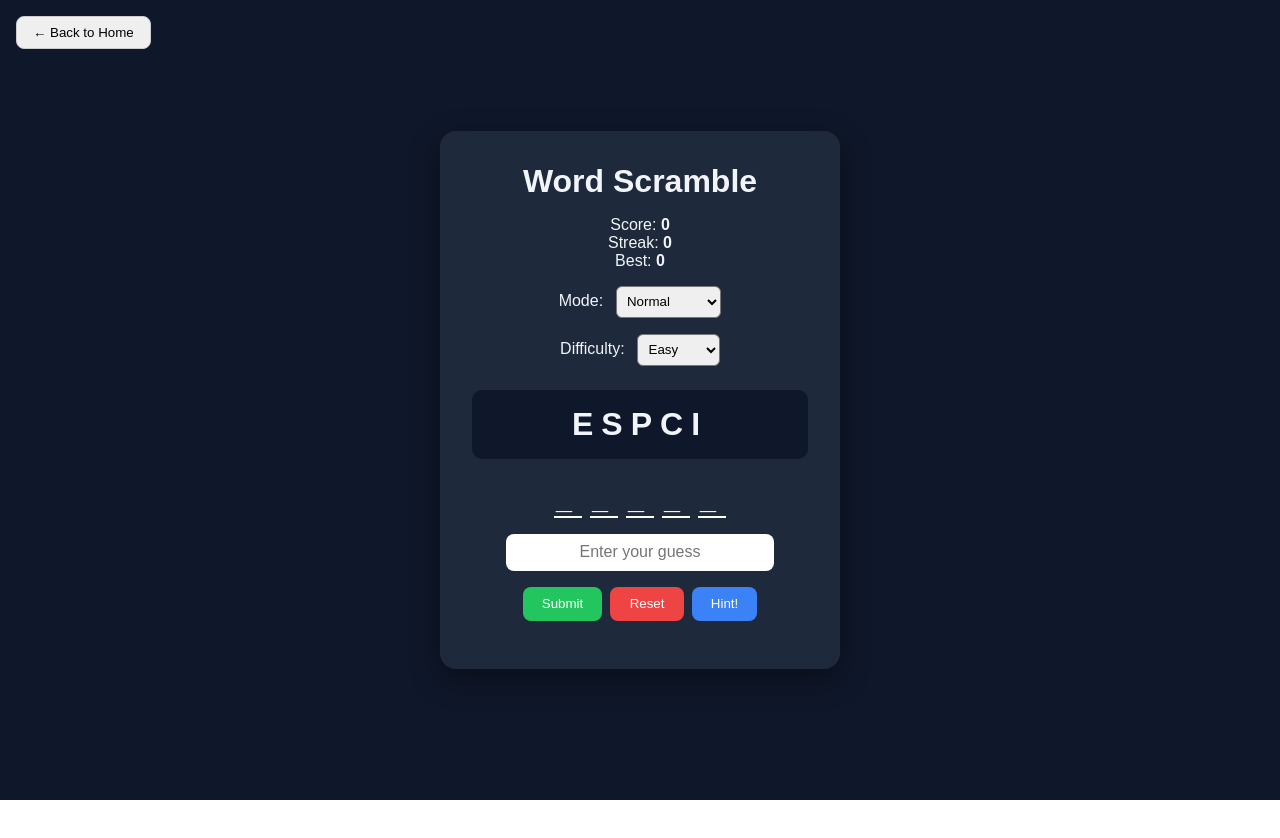
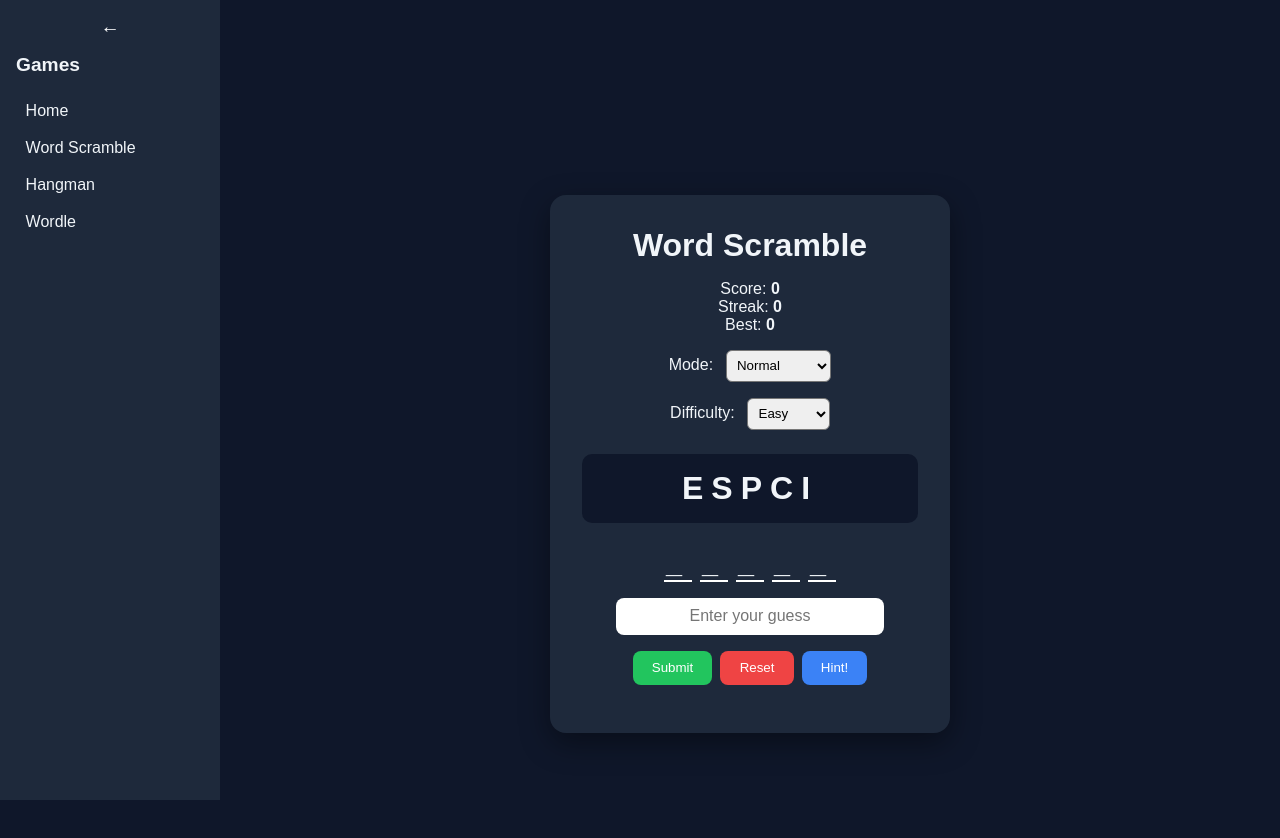
Before and after one commit to mtg04/270-brain-games, a Next.js app in the folder brain-games/: page /games/scramble in a window 1280 px wide. Shown: the top 838 px of the page. Before the commit the page ends 800 px from the top, so only its background shows below. Built offline with nearby package versions, Linux system fonts and the light colour scheme.

Commit message:
sidebar is now collapsable/ set up a layout component

```diff
--- /dev/null
+++ b/brain-games/components/Layout.tsx
@@ -0,0 +1,12 @@
+import Sidebar from "@/components/Sidebar";
+import React from "react";
+
+export default function Layout({ children }: { children: React.ReactNode }) {
+  return (
+    <div style={{ display: "flex", minHeight: "100vh", background: "#0f172a" }}>
+      <Sidebar />
+
+      <main style={{ flex: 1, padding: "2rem" }}>{children}</main>
+    </div>
+  );
+}
--- a/brain-games/components/Sidebar.tsx
+++ b/brain-games/components/Sidebar.tsx
@@ -1,3 +1,4 @@
+import { useState } from "react";
 import Link from "next/link";
 import styles from "@/styles/Sidebar.module.css";
 
@@ -9,13 +10,25 @@ const games = [
 ];
 
 export default function Sidebar() {
+  const [collapsed, setCollapsed] = useState(false);
+
   return (
-    <div className={styles.sidebar}>
-      <h2 className={styles.title}>Games</h2>
+    <div className={`${styles.sidebar} ${collapsed ? styles.collapsed : ""}`}>
+      <button
+        className={styles.toggle}
+        onClick={() => setCollapsed(!collapsed)}
+      >
+        {collapsed ? "→" : "←"}
+      </button>
+
+      {!collapsed && <h2 className={styles.title}>Games</h2>}
+
       <nav>
         {games.map((game) => (
           <Link key={game.name} href={game.route}>
-            <div className={styles.link}>{game.name}</div>
+            <div className={styles.link}>
+              {collapsed ? game.name[0] : game.name}
+            </div>
           </Link>
         ))}
       </nav>
--- a/brain-games/pages/games/scramble.tsx
+++ b/brain-games/pages/games/scramble.tsx
@@ -1,45 +1,149 @@
 import { useEffect, useRef, useState } from "react";
-import { useRouter } from "next/router";
+import Layout from "@/components/Layout";
 
 /* ---------------- WORD BANK ---------------- */
 
 const WORDS = {
   easy: [
     // 3-letter
-    "cat", "dog", "sun", "map", "pen", "cup", "hat", "bed", "car", "box",
-    "run", "red", "top", "fan", "key", "lip", "net", "fog", "log", "bat",
+    "cat",
+    "dog",
+    "sun",
+    "map",
+    "pen",
+    "cup",
+    "hat",
+    "bed",
+    "car",
+    "box",
+    "run",
+    "red",
+    "top",
+    "fan",
+    "key",
+    "lip",
+    "net",
+    "fog",
+    "log",
+    "bat",
 
     // 5-letter
-    "apple", "grape", "stone", "plant", "chair", "table", "light", "sound",
-    "water", "bread", "clock", "mouse", "train", "sweet", "green", "brown",
-    "smile", "laugh", "drink", "bring", "crane", "flame", "glide", "pride",
-    "trace", "blame", "frame", "shine", "spice", "slice"
+    "apple",
+    "grape",
+    "stone",
+    "plant",
+    "chair",
+    "table",
+    "light",
+    "sound",
+    "water",
+    "bread",
+    "clock",
+    "mouse",
+    "train",
+    "sweet",
+    "green",
+    "brown",
+    "smile",
+    "laugh",
+    "drink",
+    "bring",
+    "crane",
+    "flame",
+    "glide",
+    "pride",
+    "trace",
+    "blame",
+    "frame",
+    "shine",
+    "spice",
+    "slice",
   ],
 
   medium: [
     // 6-letter
-    "planet", "bridge", "stream", "forest", "castle", "silver", "golden",
-    "rocket", "puzzle", "jungle", "butter", "little", "battle", "travel",
-    "animal", "memory", "random", "bright", "circle", "square",
+    "planet",
+    "bridge",
+    "stream",
+    "forest",
+    "castle",
+    "silver",
+    "golden",
+    "rocket",
+    "puzzle",
+    "jungle",
+    "butter",
+    "little",
+    "battle",
+    "travel",
+    "animal",
+    "memory",
+    "random",
+    "bright",
+    "circle",
+    "square",
 
     // 7-letter
-    "teacher", "student", "country", "picture", "weather", "freedom",
-    "problem", "success", "balance", "process", "journey", "capture",
-    "monster", "network", "plastic", "traffic", "kitchen", "station",
-    "diamond", "element"
+    "teacher",
+    "student",
+    "country",
+    "picture",
+    "weather",
+    "freedom",
+    "problem",
+    "success",
+    "balance",
+    "process",
+    "journey",
+    "capture",
+    "monster",
+    "network",
+    "plastic",
+    "traffic",
+    "kitchen",
+    "station",
+    "diamond",
+    "element",
   ],
 
   hard: [
     // longer 6–7+ mixed (harder due to structure)
-    "complex", "dynamic", "program", "compute", "predict", "analyze",
-    "iterate", "feature", "project", "compile", "execute", "optimize",
-    "network", "storage", "virtual", "process", "thread", "library",
+    "complex",
+    "dynamic",
+    "program",
+    "compute",
+    "predict",
+    "analyze",
+    "iterate",
+    "feature",
+    "project",
+    "compile",
+    "execute",
+    "optimize",
+    "network",
+    "storage",
+    "virtual",
+    "process",
+    "thread",
+    "library",
 
     // longer / trickier
-    "function", "variable", "constant", "argument", "operator",
-    "framework", "database", "component", "structure", "algorithm",
-    "interface", "developer", "condition", "iteration", "parameter"
-  ]
+    "function",
+    "variable",
+    "constant",
+    "argument",
+    "operator",
+    "framework",
+    "database",
+    "component",
+    "structure",
+    "algorithm",
+    "interface",
+    "developer",
+    "condition",
+    "iteration",
+    "parameter",
+  ],
 };
 
 type Difficulty = "easy" | "medium" | "hard";
@@ -61,7 +165,6 @@ function shuffleWord(word: string): string {
 /* ---------------- COMPONENT ---------------- */
 
 export default function Scramble() {
-  const router = useRouter();
   const [revealed, setRevealed] = useState<boolean[]>([]);
   const [word, setWord] = useState("");
   const [scrambled, setScrambled] = useState("");
@@ -98,8 +201,7 @@ export default function Scramble() {
       return;
     }
 
-  const randomWord =
-    bank[Math.floor(Math.random() * bank.length)];
+    const randomWord = bank[Math.floor(Math.random() * bank.length)];
 
     let scrambledWord = shuffleWord(randomWord);
     while (scrambledWord === randomWord) {
@@ -140,8 +242,6 @@ export default function Scramble() {
     }, 600);
   }, [timeLeft, mode]);
 
-
-
   /* ---------------- INIT ---------------- */
 
   useEffect(() => {
@@ -168,7 +268,6 @@ export default function Scramble() {
       setStreak(0);
     }
   };
-
 
   const giveHint = () => {
     const hiddenIndexes = revealed
@@ -206,6 +305,8 @@ export default function Scramble() {
   /* ---------------- UI ---------------- */
 
   return (
+    <Layout>
+      <div style={{ padding: "2rem", textAlign: "center" }}>
         <div
           style={{
             minHeight: "100vh",
@@ -227,29 +328,21 @@ export default function Scramble() {
               boxShadow: "0 10px 30px rgba(0,0,0,0.4)",
             }}
           >
-        <button
-          onClick={() => router.push("/")}
-          style={{
-            position: "absolute",
-            top: "1rem",
-            left: "1rem",
-            padding: "0.5rem 1rem",
-            borderRadius: "8px",
-            border: "1px solid #ccc",
-            cursor: "pointer",
-          }}
-        >
-          ← Back to Home
-        </button>
             <h1 style={{ fontSize: "2rem", marginBottom: "1rem" }}>
               Word Scramble
             </h1>
 
             {/* Stats */}
             <div style={{ marginBottom: "1rem" }}>
-          <div>Score: <strong>{score}</strong></div>
-          <div>Streak: <strong>{streak}</strong></div>
-          <div>Best: <strong>{bestStreak}</strong></div>
+              <div>
+                Score: <strong>{score}</strong>
+              </div>
+              <div>
+                Streak: <strong>{streak}</strong>
+              </div>
+              <div>
+                Best: <strong>{bestStreak}</strong>
+              </div>
             </div>
 
             {/* Mode Selector */}
@@ -399,7 +492,6 @@ export default function Scramble() {
               >
                 Hint!
               </button>
-
             </div>
 
             <p
@@ -417,5 +509,7 @@ export default function Scramble() {
             </p>
           </div>
         </div>
+      </div>
+    </Layout>
   );
 }
--- a/brain-games/styles/Sidebar.module.css
+++ b/brain-games/styles/Sidebar.module.css
@@ -1,24 +1,43 @@
 .sidebar {
-  width: 200px;
+  width: 220px;
   height: 100vh;
-  background-color: #111;
-  color: white;
-  padding: 20px;
-  position: fixed;
-  left: 0;
-  top: 0;
-  z-index: 99;
+  background-color: #1e293b;
+  color: #f1f5f9;
+  padding: 1rem;
+
+  display: flex;
+  flex-direction: column;
+
+  transition: width 0.3s ease;
+}
+
+.collapsed {
+  width: 70px;
 }
 
 .title {
-  margin-bottom: 20px;
+  margin-bottom: 1rem;
+  font-size: 1.2rem;
 }
 
 .link {
-  margin: 10px 0;
+  padding: 0.6rem;
+  border-radius: 8px;
   cursor: pointer;
+  transition: background 0.2s ease;
+  white-space: nowrap;
+  overflow: hidden;
 }
 
 .link:hover {
   text-decoration: underline;
 }
+
+.toggle {
+  background: none;
+  border: none;
+  color: white;
+  font-size: 1.2rem;
+  cursor: pointer;
+  margin-bottom: 1rem;
+}
```
Also changed, not shown: brain-games/package.json (+5 -4 lines), 1 other file (tests, documents, lock files or other folders). Lines whose indentation alone changed are shown as unchanged.
